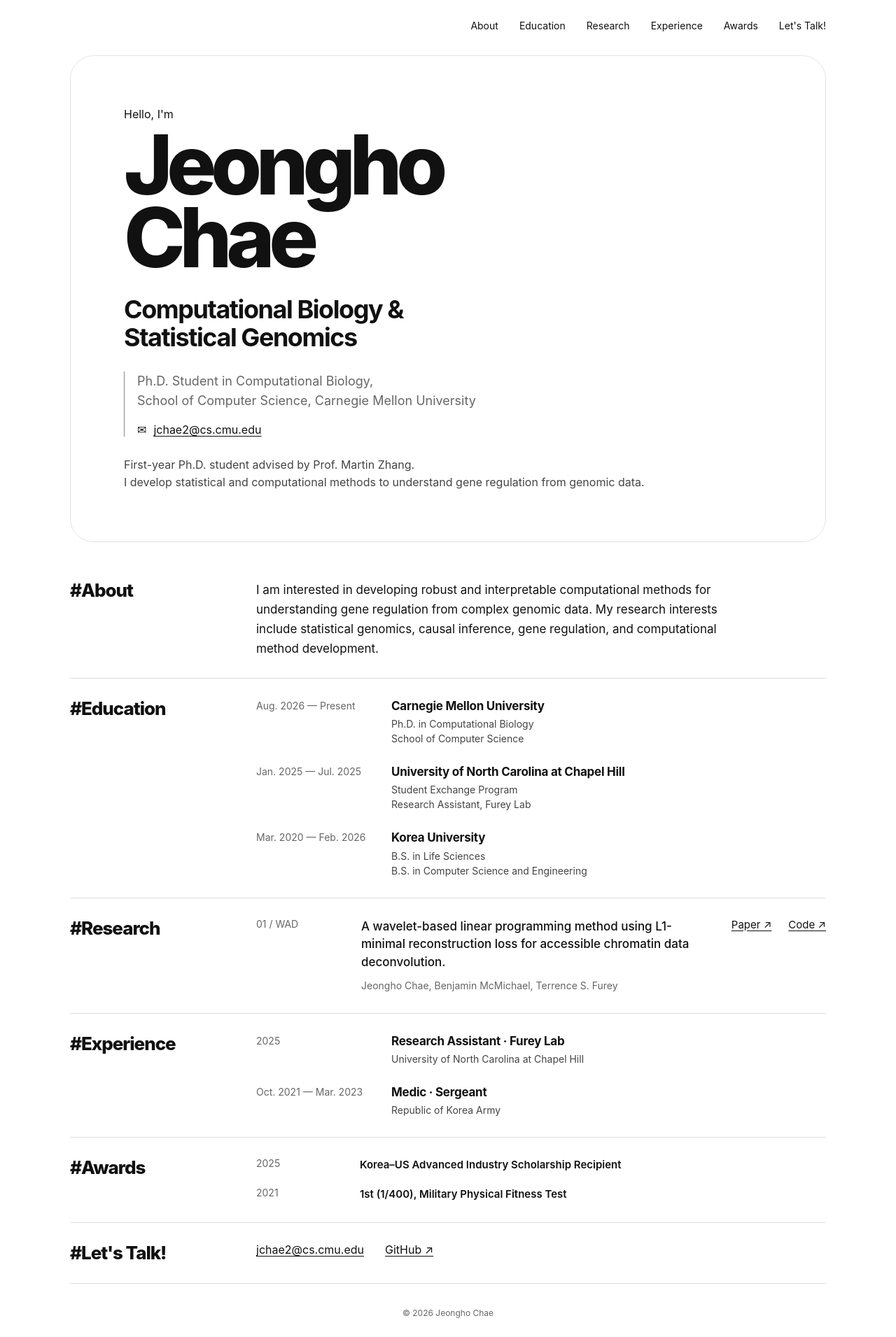
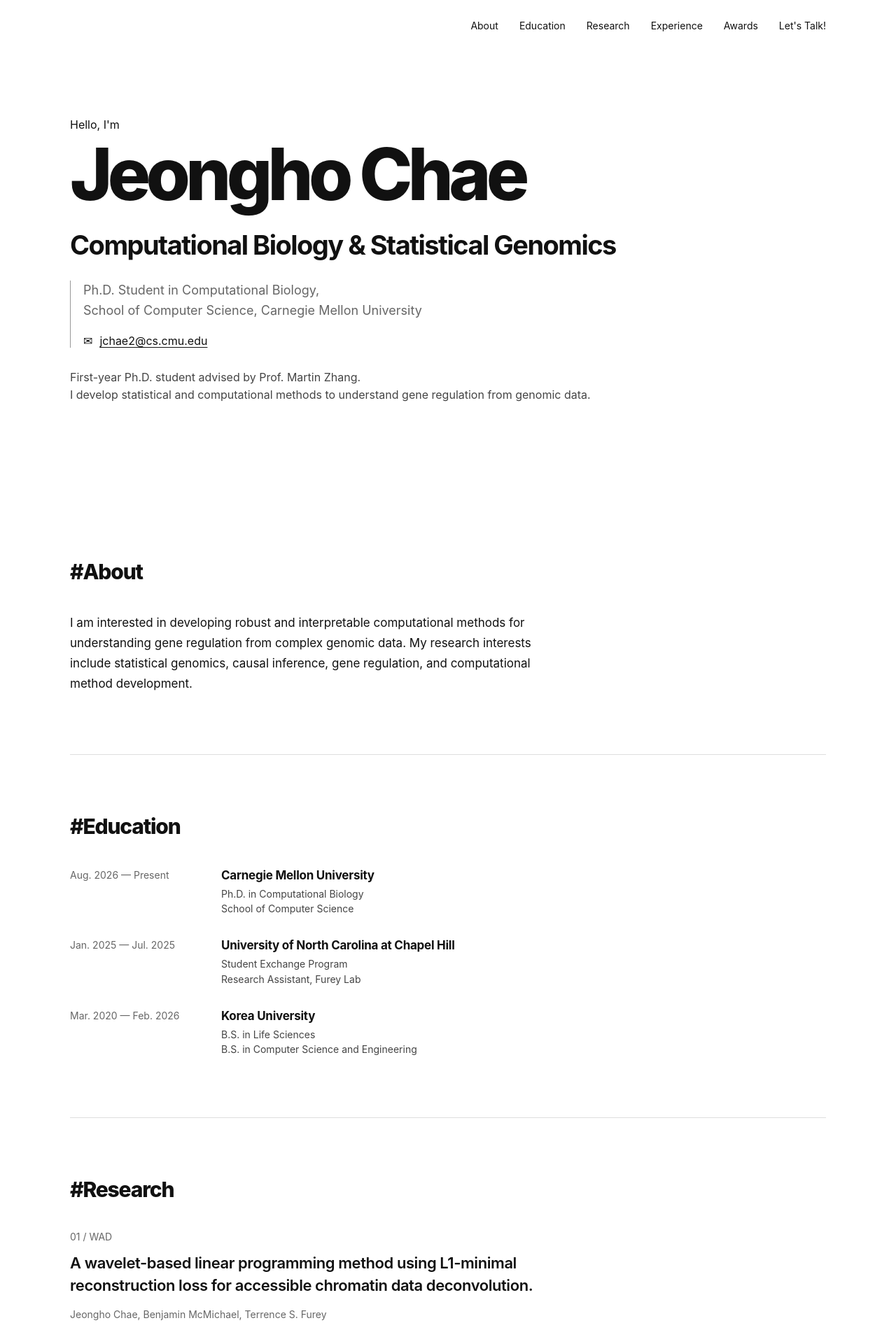
Before and after one commit to chae-jh/chae-jh.github.io, a Jekyll site: the page index.html, which Jekyll copies as it is, in a window 1280 px wide. Shown: the top 1911 px of the page at 70% size. Built offline with Jekyll 4.4.1, drawn with Linux system fonts in a browser that asks for light colours.

Commit message:
Update index.html

```diff
--- a/index.html
+++ b/index.html
@@ -1,5 +1,6 @@
 <!DOCTYPE html>
 <html lang="en">
+
 <head>
   <meta charset="UTF-8" />
   <meta name="viewport" content="width=device-width, initial-scale=1.0" />
@@ -16,7 +17,7 @@
       --bg: #ffffff;
       --text: #111111;
       --muted: #666666;
-      --line: #dddddd;
+      --line: #dedede;
       --max: 1080px;
     }
 
@@ -64,7 +65,7 @@
        ========================= */
 
     header {
-      padding: 30px 0 16px;
+      padding: 30px 0 0;
     }
 
     nav {
@@ -79,6 +80,7 @@
 
     nav a {
       border-bottom: 1px solid transparent;
+
       transition:
         opacity 0.15s ease,
         border-color 0.15s ease;
@@ -94,27 +96,21 @@
        ========================= */
 
     .hero {
-      min-height: 560px;
+      min-height: 670px;
 
       display: flex;
       align-items: center;
 
-      border: 1px solid #e4e4e4;
-      border-radius: 34px;
-
-      margin-top: 18px;
-      margin-bottom: 26px;
-
-      padding: 72px 76px;
+      padding: 95px 0 110px;
     }
 
     .hero-inner {
       width: 100%;
-      max-width: 780px;
+      max-width: 920px;
     }
 
     .hello {
-      margin: 0 0 10px;
+      margin: 0 0 12px;
 
       font-size: 16px;
       line-height: 1.4;
@@ -123,17 +119,19 @@
     .hero h1 {
       margin: 0;
 
-      font-size: clamp(70px, 10vw, 118px);
-      line-height: 0.88;
+      font-size: clamp(72px, 8vw, 108px);
+      line-height: 0.95;
 
       font-weight: 800;
-      letter-spacing: -0.07em;
+      letter-spacing: -0.065em;
+
+      white-space: nowrap;
     }
 
     .hero-role {
-      margin: 30px 0 0;
+      margin-top: 30px;
 
-      font-size: clamp(26px, 3.4vw, 36px);
+      font-size: clamp(27px, 3.3vw, 38px);
       line-height: 1.12;
 
       font-weight: 700;
@@ -141,10 +139,11 @@
     }
 
     .hero-info {
-      margin-top: 28px;
+      margin-top: 30px;
+
       padding-left: 18px;
 
-      border-left: 1px solid #888888;
+      border-left: 1px solid #999999;
     }
 
     .hero-info p {
@@ -153,7 +152,7 @@
       color: var(--muted);
 
       font-size: 18px;
-      line-height: 1.55;
+      line-height: 1.6;
     }
 
     .hero-email {
@@ -172,42 +171,36 @@
     }
 
     .hero-extra {
-      margin-top: 28px;
+      margin-top: 30px;
 
       color: #444444;
 
       font-size: 16px;
-      line-height: 1.55;
+      line-height: 1.6;
     }
 
     /* =========================
-       SECTIONS
+       GENERAL SECTIONS
        ========================= */
 
     .content {
-      padding: 28px 0;
+      padding: 86px 0;
+
       border-bottom: 1px solid var(--line);
     }
 
-    .section-grid {
-      display: grid;
-      grid-template-columns: 220px 1fr;
-      gap: 46px;
-      align-items: start;
-    }
+    .section-title {
+      margin: 0 0 42px;
 
-    .section-title {
-      margin: 0;
-
-      font-size: 26px;
-      line-height: 1.15;
+      font-size: 30px;
+      line-height: 1.1;
 
       font-weight: 800;
       letter-spacing: -0.04em;
     }
 
     .section-body {
-      min-width: 0;
+      max-width: 850px;
     }
 
     /* =========================
@@ -220,7 +213,7 @@
       margin: 0;
 
       font-size: 17px;
-      line-height: 1.65;
+      line-height: 1.7;
     }
 
     /* =========================
@@ -230,13 +223,15 @@
     .timeline {
       display: flex;
       flex-direction: column;
-      gap: 26px;
+      gap: 30px;
     }
 
     .timeline-row {
       display: grid;
-      grid-template-columns: 165px 1fr;
-      gap: 28px;
+      grid-template-columns: 180px minmax(0, 1fr);
+
+      gap: 36px;
+      align-items: start;
     }
 
     .date {
@@ -257,42 +252,42 @@
     }
 
     .timeline-row p {
-      margin: 4px 0 0;
+      margin: 5px 0 0;
 
       color: #444444;
 
       font-size: 14px;
-      line-height: 1.5;
+      line-height: 1.55;
     }
 
     /* =========================
        RESEARCH
        ========================= */
 
-    .research-row {
-      display: grid;
-      grid-template-columns: 120px 1fr auto;
-      gap: 30px;
-      align-items: start;
+    .research-item {
+      max-width: 760px;
     }
 
     .research-number {
       color: var(--muted);
 
       font-size: 14px;
+
+      margin-bottom: 14px;
     }
 
-    .research-main h3 {
+    .research-title {
       margin: 0;
 
-      font-size: 17px;
-      line-height: 1.5;
+      font-size: 22px;
+      line-height: 1.45;
 
-      font-weight: 500;
+      font-weight: 600;
+      letter-spacing: -0.02em;
     }
 
-    .research-main p {
-      margin: 10px 0 0;
+    .research-authors {
+      margin-top: 14px;
 
       color: var(--muted);
 
@@ -301,11 +296,13 @@
     }
 
     .research-links {
+      margin-top: 20px;
+
       display: flex;
       gap: 24px;
-      white-space: nowrap;
 
       font-size: 15px;
+      font-weight: 500;
     }
 
     .research-links a {
@@ -320,24 +317,25 @@
     .award-list {
       display: flex;
       flex-direction: column;
-      gap: 20px;
+      gap: 22px;
     }
 
     .award-row {
       display: grid;
-      grid-template-columns: 120px 1fr;
-      gap: 28px;
+      grid-template-columns: 180px minmax(0, 1fr);
+
+      gap: 36px;
     }
 
-    .award-row span:first-child {
+    .award-year {
       color: var(--muted);
 
       font-size: 14px;
     }
 
-    .award-row span:last-child {
+    .award-title {
       font-size: 15px;
-      line-height: 1.5;
+      line-height: 1.55;
 
       font-weight: 600;
     }
@@ -364,7 +362,7 @@
        ========================= */
 
     footer {
-      padding: 34px 0 44px;
+      padding: 42px 0 48px;
 
       text-align: center;
 
@@ -380,7 +378,7 @@
     @media (max-width: 760px) {
 
       .container {
-        width: min(calc(100% - 30px), var(--max));
+        width: min(calc(100% - 32px), var(--max));
       }
 
       header {
@@ -389,7 +387,8 @@
 
       nav {
         justify-content: flex-start;
-        gap: 17px;
+
+        gap: 18px;
 
         font-size: 13px;
       }
@@ -397,13 +396,13 @@
       .hero {
         min-height: auto;
 
-        padding: 56px 28px;
-
-        border-radius: 26px;
+        padding: 110px 0 105px;
       }
 
       .hero h1 {
-        font-size: clamp(62px, 20vw, 90px);
+        font-size: clamp(58px, 16vw, 82px);
+
+        white-space: normal;
       }
 
       .hero-role {
@@ -414,32 +413,36 @@
         font-size: 16px;
       }
 
-      .section-grid {
-        grid-template-columns: 1fr;
-        gap: 26px;
+      .hero-extra {
+        font-size: 15px;
+      }
+
+      .content {
+        padding: 72px 0;
+      }
+
+      .section-title {
+        margin-bottom: 34px;
+
+        font-size: 27px;
       }
 
       .timeline-row {
         grid-template-columns: 1fr;
-        gap: 6px;
-      }
 
-      .research-row {
-        grid-template-columns: 1fr;
-        gap: 14px;
-      }
-
-      .research-links {
-        margin-top: 4px;
+        gap: 7px;
       }
 
       .award-row {
         grid-template-columns: 1fr;
-        gap: 5px;
+
+        gap: 6px;
       }
     }
+
   </style>
 </head>
+
 
 <body>
 
@@ -448,7 +451,9 @@
        ========================= -->
 
   <header>
+
     <div class="container">
+
       <nav>
 
         <a href="#about">
@@ -476,12 +481,16 @@
         </a>
 
       </nav>
+
     </div>
+
   </header>
+
 
   <main>
 
     <div class="container">
+
 
       <!-- =========================
            HERO
@@ -495,23 +504,31 @@
             Hello, I'm
           </p>
 
+
           <h1>
-            Jeongho<br>
-            Chae
+            Jeongho Chae
           </h1>
 
+
           <div class="hero-role">
-            Computational Biology &amp;<br>
+
+            Computational Biology &amp;
             Statistical Genomics
+
           </div>
+
 
           <div class="hero-info">
 
             <p>
+
               Ph.D. Student in Computational Biology,<br>
+
               School of Computer Science,
               Carnegie Mellon University
+
             </p>
+
 
             <div class="hero-email">
 
@@ -526,6 +543,7 @@
             </div>
 
           </div>
+
 
           <div class="hero-extra">
 
@@ -542,6 +560,7 @@
 
       </section>
 
+
       <!-- =========================
            ABOUT
            ========================= -->
@@ -551,11 +570,10 @@
         id="about"
       >
 
-        <div class="section-grid">
-
         <h2 class="section-title">
           #About
         </h2>
+
 
         <div class="section-body">
 
@@ -574,9 +592,8 @@
 
         </div>
 
-        </div>
+      </section>
 
-      </section>
 
       <!-- =========================
            EDUCATION
@@ -587,15 +604,15 @@
         id="education"
       >
 
-        <div class="section-grid">
-
         <h2 class="section-title">
           #Education
         </h2>
 
+
         <div class="section-body">
 
           <div class="timeline">
+
 
             <div class="timeline-row">
 
@@ -610,13 +627,17 @@
                 </h3>
 
                 <p>
+
                   Ph.D. in Computational Biology<br>
+
                   School of Computer Science
+
                 </p>
 
               </div>
 
             </div>
+
 
             <div class="timeline-row">
 
@@ -631,13 +652,17 @@
                 </h3>
 
                 <p>
+
                   Student Exchange Program<br>
+
                   Research Assistant, Furey Lab
+
                 </p>
 
               </div>
 
             </div>
+
 
             <div class="timeline-row">
 
@@ -652,21 +677,24 @@
                 </h3>
 
                 <p>
+
                   B.S. in Life Sciences<br>
+
                   B.S. in Computer Science and Engineering
+
                 </p>
 
               </div>
 
             </div>
 
-            </div>
 
           </div>
 
         </div>
 
       </section>
+
 
       <!-- =========================
            RESEARCH
@@ -677,23 +705,22 @@
         id="research"
       >
 
-        <div class="section-grid">
-
         <h2 class="section-title">
           #Research
         </h2>
 
+
         <div class="section-body">
 
-            <div class="research-row">
+          <article class="research-item">
+
 
             <div class="research-number">
               01 / WAD
             </div>
 
-              <div class="research-main">
 
-                <h3>
+            <h3 class="research-title">
 
               A wavelet-based linear programming method
               using L1-minimal reconstruction loss
@@ -701,41 +728,52 @@
 
             </h3>
 
-                <p>
+
+            <div class="research-authors">
 
               Jeongho Chae,
               Benjamin McMichael,
               Terrence S. Furey
 
-                </p>
-
             </div>
 
+
             <div class="research-links">
+
+              <!--
+                Replace # with your real paper URL.
+              -->
 
               <a
                 href="#"
                 target="_blank"
+                rel="noreferrer"
               >
                 Paper ↗
               </a>
 
+
+              <!--
+                Replace # with your real GitHub URL.
+              -->
+
               <a
                 href="#"
                 target="_blank"
+                rel="noreferrer"
               >
                 Code ↗
               </a>
 
             </div>
 
-            </div>
 
-          </div>
+          </article>
 
         </div>
 
       </section>
+
 
       <!-- =========================
            EXPERIENCE
@@ -746,15 +784,15 @@
         id="experience"
       >
 
-        <div class="section-grid">
-
         <h2 class="section-title">
           #Experience
         </h2>
 
+
         <div class="section-body">
 
           <div class="timeline">
+
 
             <div class="timeline-row">
 
@@ -776,6 +814,7 @@
 
             </div>
 
+
             <div class="timeline-row">
 
               <div class="date">
@@ -796,13 +835,13 @@
 
             </div>
 
-            </div>
 
           </div>
 
         </div>
 
       </section>
+
 
       <!-- =========================
            AWARDS
@@ -813,47 +852,48 @@
         id="awards"
       >
 
-        <div class="section-grid">
-
         <h2 class="section-title">
           #Awards
         </h2>
+
 
         <div class="section-body">
 
           <div class="award-list">
 
+
             <div class="award-row">
 
-                <span>
+              <div class="award-year">
                 2025
-                </span>
+              </div>
 
-                <span>
+              <div class="award-title">
                 Korea–US Advanced Industry Scholarship Recipient
-                </span>
+              </div>
 
             </div>
 
+
             <div class="award-row">
 
-                <span>
+              <div class="award-year">
                 2021
-                </span>
+              </div>
 
-                <span>
+              <div class="award-title">
                 1st (1/400), Military Physical Fitness Test
-                </span>
+              </div>
 
             </div>
 
-            </div>
 
           </div>
 
         </div>
 
       </section>
+
 
       <!-- =========================
            CONTACT
@@ -864,19 +904,20 @@
         id="contact"
       >
 
-        <div class="section-grid">
-
         <h2 class="section-title">
           #Let's Talk!
         </h2>
+
 
         <div class="section-body">
 
           <div class="contact-links">
 
+
             <a href="mailto:jchae2@cs.cmu.edu">
               jchae2@cs.cmu.edu
             </a>
+
 
             <a
               href="https://github.com/chae-jh"
@@ -886,7 +927,6 @@
               GitHub ↗
             </a>
 
-            </div>
 
           </div>
 
@@ -894,9 +934,11 @@
 
       </section>
 
+
     </div>
 
   </main>
+
 
   <!-- =========================
        FOOTER
@@ -913,6 +955,7 @@
 
   </footer>
 
+
   <script>
 
     document
@@ -922,5 +965,7 @@
 
   </script>
 
+
 </body>
+
 </html>
```
Lines whose indentation alone changed are shown as unchanged.
